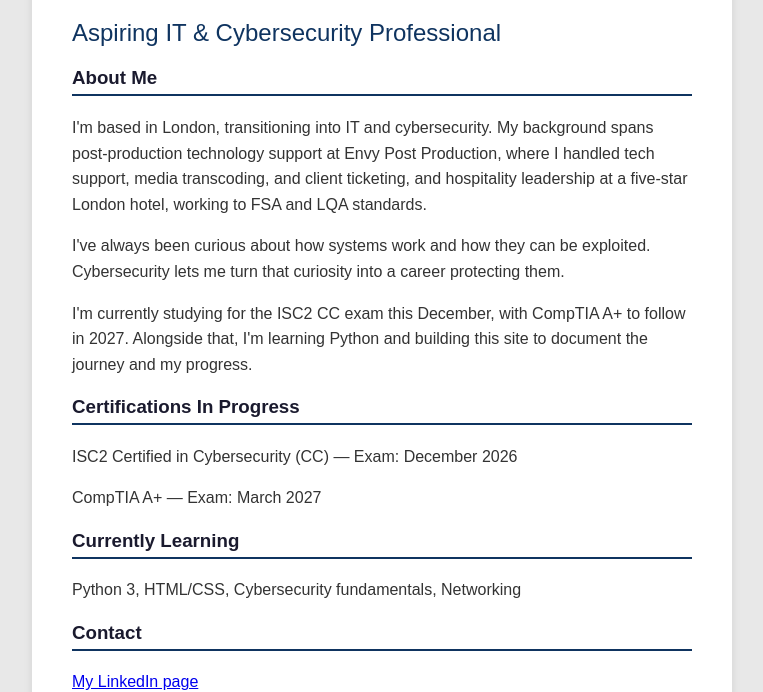
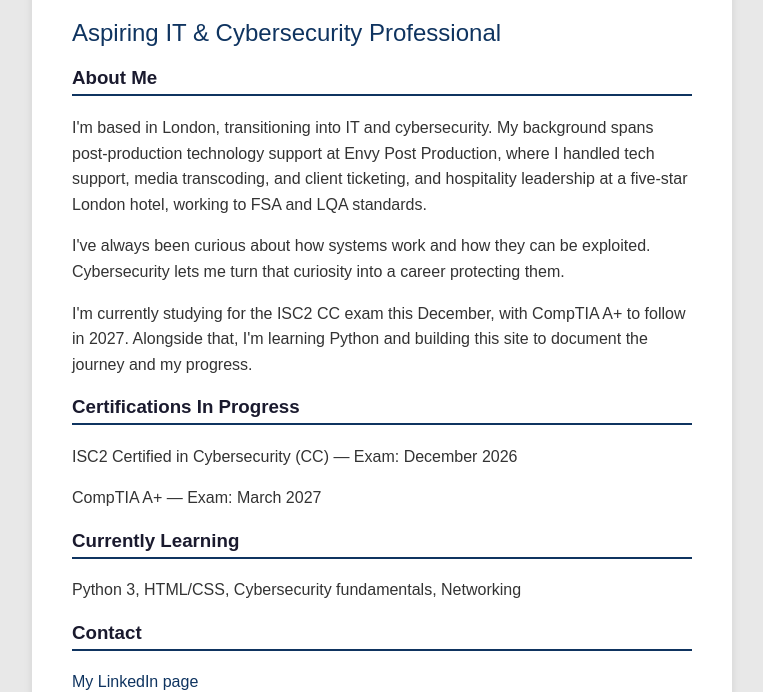
Before and after one commit to curtistech/curtistech.github.io, a plain HTML site: page index.html in a window 1280 px wide. Shown: the part 109-801 px from the top of the page, without its empty margins (258-1021 px from the left). Drawn offline with Linux system fonts and the light colour scheme.

Commit message:
Update index.html

```diff
--- a/index.html
+++ b/index.html
@@ -3,7 +3,7 @@
 <head>
     <title>Curtis — IT & Cybersecurity</title>
     <style>
-  body {
+body {
     font-family: Arial, sans-serif;
     max-width: 700px;
     margin: 0 auto;
@@ -17,6 +17,16 @@
     border-radius: 8px;
     box-shadow: 0 2px 8px rgba(0, 0, 0, 0.1);
 }
+a {
+    color: #0f3460;
+    text-decoration: none;
+}
+
+a:hover {
+    text-decoration: underline;
+}
+
+
 h1 {
     color: #1a1a2e;
     margin-bottom: 0;
```
